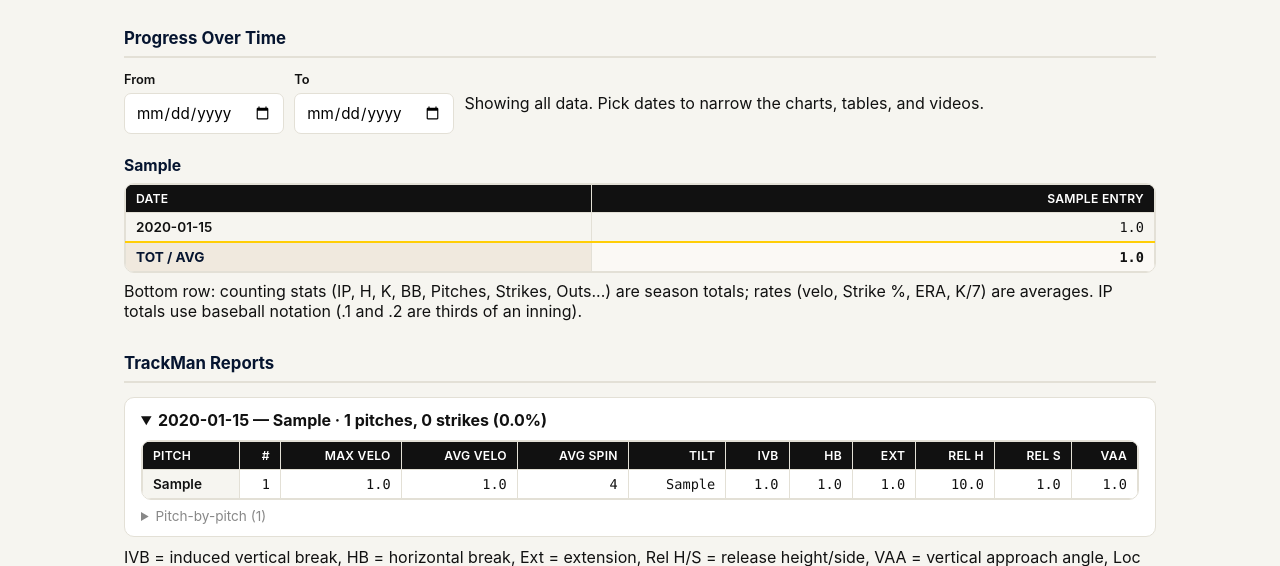
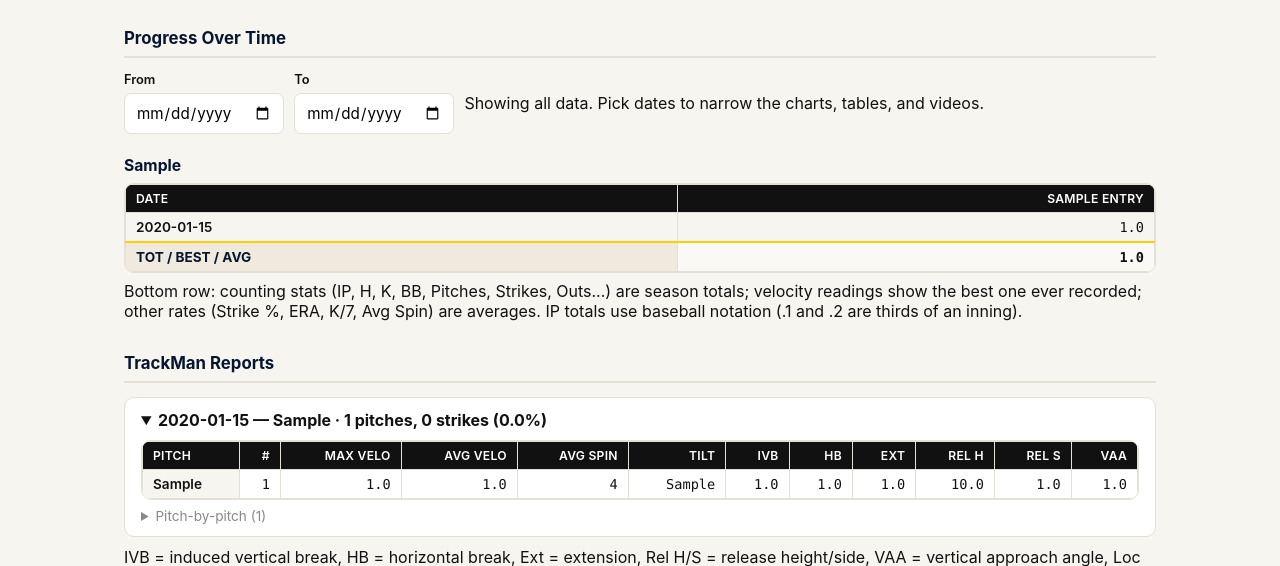
Before and after one commit to rinterdonatos/pitching-tracker-template, a Flask app: page /players/1 in a window 1280 px wide. Shown: the part 508-1074 px from the top of the page. Run offline with Flask 3, Linux system fonts and the light colour scheme; the visitor is signed in with stand-in values (Sample User, id 1); tables that the repository leaves empty hold one stand-in row (values such as "Sample post"); grey boxes marked "Sample" are stand-in pictures.

Commit message:
Fixed the same bug I think

```diff
--- a/app.py
+++ b/app.py
@@ -479,6 +479,14 @@ CUMULATIVE_STAT_NAMES = {
 
 RATE_STAT_HINTS = ("velo", "%", "pct", "era", "avg", "rate", "k/7")
 
+# Velocity readings are each a single session's peak, so summarizing them
+# across sessions should take the best one ever seen, not blend them into an
+# average - "FB Top Velo" of 92, 93.1, 94 across three bullpens is a 94 mph
+# arm, not a 93.03 mph arm. Spin stats ("Avg Spin") are genuinely meant to be
+# averaged, so this only applies when "velo" is in the name.
+def is_max_stat(name):
+    return "velo" in (name or "").lower()
+
 # ---- TrackMan import ----
 # A TrackMan pitching export is one row PER PITCH. The importer rolls those
 # up per pitcher per date into session stats. These map TrackMan's
@@ -1505,7 +1513,9 @@ def player_detail(player_id):
             table_rows.append({"date": d, "values": [row_cells.get(sn) for sn in stat_names]})
 
         # Summary row: counting stats (IP, H, K, BB, Pitches, ...) are
-        # totaled like a season stat line; rates (velo, %, ERA) are averaged.
+        # totaled like a season stat line; velo readings take the best one
+        # ever recorded; everything else that's a rate (%, ERA, Avg Spin) is
+        # averaged.
         averages = []
         for sn in stat_names:
             vals = [bucket["cells"][d][sn] for d in dates if sn in bucket["cells"].get(d, {})]
@@ -1515,6 +1525,8 @@ def player_detail(player_id):
                 averages.append(sum_innings(vals))
             elif is_cumulative_stat(sn):
                 averages.append(round(sum(vals), 2))
+            elif is_max_stat(sn):
+                averages.append(round(max(vals), 2))
             else:
                 averages.append(round(sum(vals) / len(vals), 2))
 
--- a/templates/player.html
+++ b/templates/player.html
@@ -165,7 +165,7 @@
               </tr>
             {% endfor %}
             <tr class="avg-row">
-              <td class="spreadsheet-date-col">TOT / AVG</td>
+              <td class="spreadsheet-date-col">TOT / BEST / AVG</td>
               {% for a in table.averages %}<td>{{ a if a is not none else '' }}</td>{% endfor %}
             </tr>
           </tbody>
@@ -180,7 +180,8 @@
     {% endfor %}
     <p class="hint" style="margin-top:4px;">
       Bottom row: counting stats (IP, H, K, BB, Pitches, Strikes, Outs...) are season totals;
-      rates (velo, Strike %, ERA, K/7) are averages. IP totals use baseball notation (.1 and .2 are thirds of an inning).
+      velocity readings show the best one ever recorded; other rates (Strike %, ERA, K/7, Avg Spin) are averages.
+      IP totals use baseball notation (.1 and .2 are thirds of an inning).
     </p>
   {% else %}
     <div class="empty-state">
```
